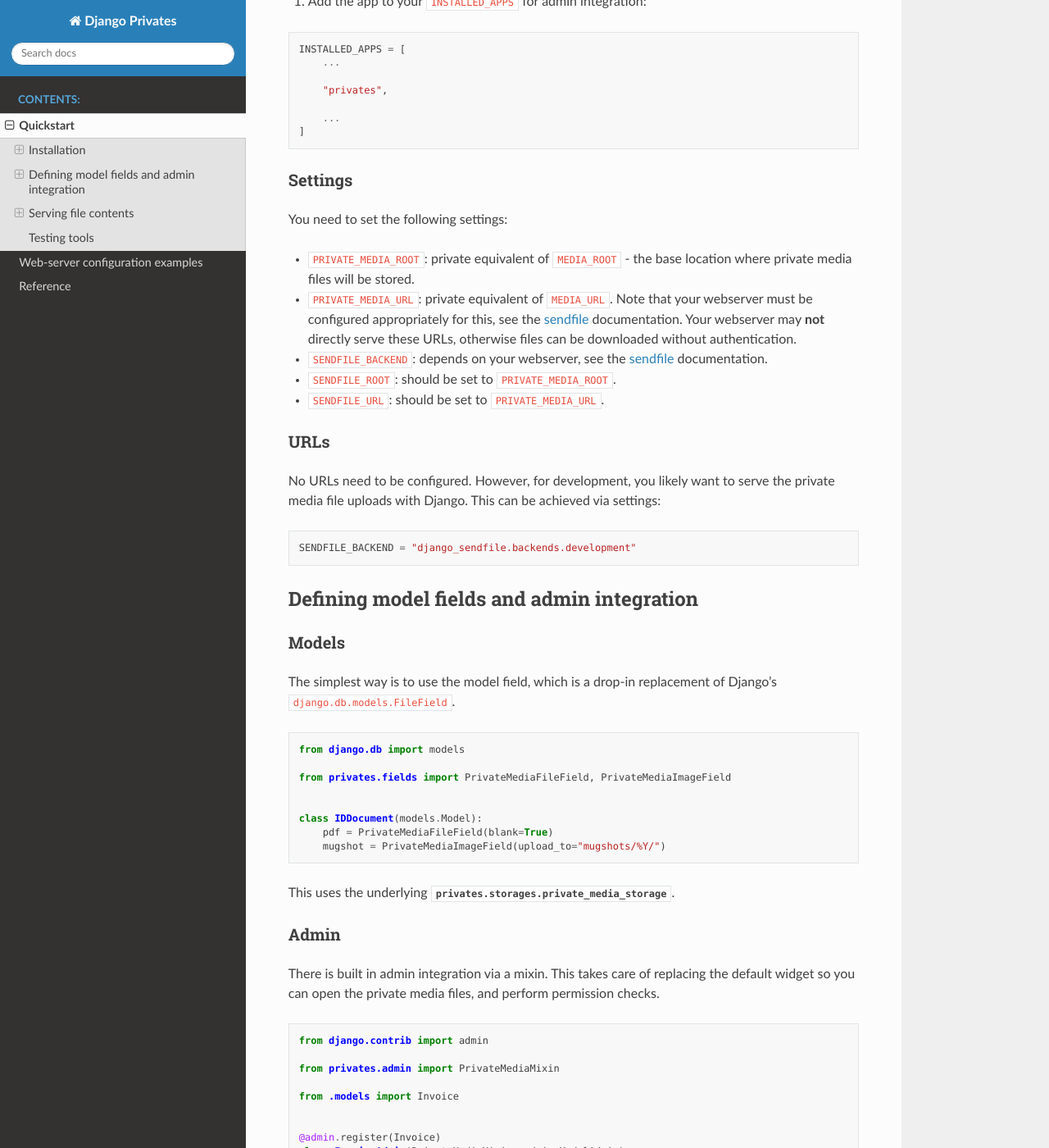
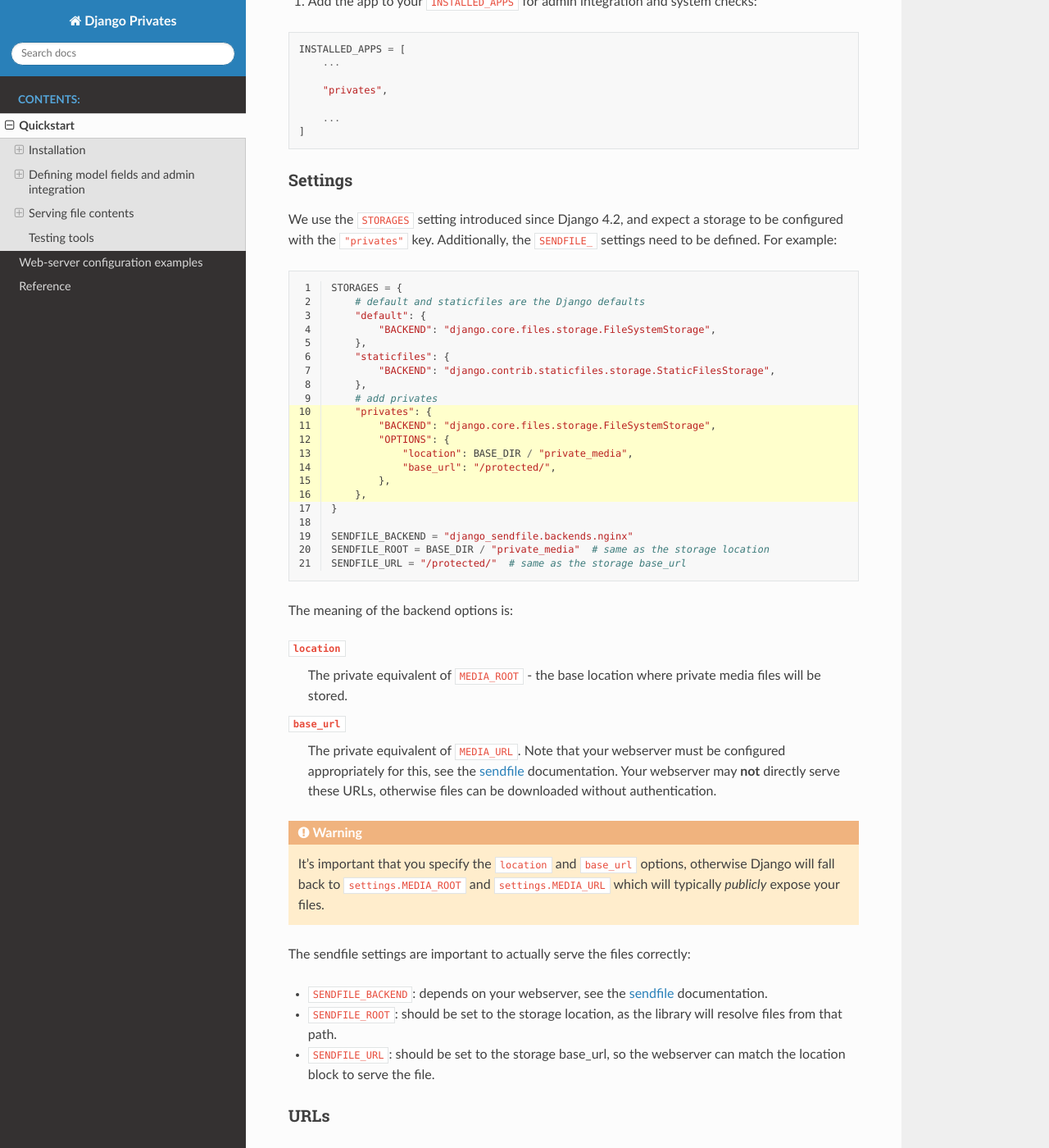
Before and after one commit to sergei-maertens/django-privates, a Sphinx documentation site: the page built from docs/quickstart.rst, in a window 1280 px wide and 1400 px high, scrolled down 341 px. Shown: the whole window at 82% size. Built offline with Sphinx 7.4.7 and the Read the Docs theme 3.1.0, drawn with Linux system fonts in a browser that asks for light colours; some of the changed text lies outside the part shown.

Commit message:
:pencil: [#18] Update installation documentation

```diff
--- a/docs/quickstart.rst
+++ b/docs/quickstart.rst
@@ -12,7 +12,7 @@
     pip install django-privates
 
 
-#. Add the app to your ``INSTALLED_APPS`` for admin integration:
+#. Add the app to your ``INSTALLED_APPS`` for admin integration and system checks:
 
 .. code-block:: python
 
@@ -27,22 +27,62 @@
 Settings
 --------
 
-You need to set the following settings:
+We use the ``STORAGES`` setting introduced since Django 4.2, and expect a storage to
+be configured with the ``"privates"`` key. Additionally, the ``SENDFILE_`` settings need
+to be defined. For example:
 
-* ``PRIVATE_MEDIA_ROOT``: private equivalent of ``MEDIA_ROOT`` - the base location
-  where private media files will be stored.
+.. code-block:: python
+    :linenos:
+    :emphasize-lines: 10-16
 
-* ``PRIVATE_MEDIA_URL``: private equivalent of ``MEDIA_URL``. Note that your webserver
-  must be configured appropriately for this, see the `sendfile`_ documentation. Your
-  webserver may **not** directly serve these URLs, otherwise files can be downloaded
-  without authentication.
+    STORAGES = {
+        # default and staticfiles are the Django defaults
+        "default": {
+            "BACKEND": "django.core.files.storage.FileSystemStorage",
+        },
+        "staticfiles": {
+            "BACKEND": "django.contrib.staticfiles.storage.StaticFilesStorage",
+        },
+        # add privates
+        "privates": {
+            "BACKEND": "django.core.files.storage.FileSystemStorage",
+            "OPTIONS": {
+                "location": BASE_DIR / "private_media",
+                "base_url": "/protected/",
+            },
+        },
+    }
 
-* ``SENDFILE_BACKEND``: depends on your webserver, see the `sendfile`_
-  documentation.
+    SENDFILE_BACKEND = "django_sendfile.backends.nginx"
+    SENDFILE_ROOT = BASE_DIR / "private_media"  # same as the storage location
+    SENDFILE_URL = "/protected/"  # same as the storage base_url
 
-* ``SENDFILE_ROOT``: should be set to ``PRIVATE_MEDIA_ROOT``.
+The meaning of the backend options is:
 
-* ``SENDFILE_URL``: should be set to ``PRIVATE_MEDIA_URL``.
+``location``
+    The private equivalent of ``MEDIA_ROOT`` - the base location where private media
+    files will be stored.
+
+``base_url``
+    The private equivalent of ``MEDIA_URL``. Note that your webserver must be configured
+    appropriately for this, see the `sendfile`_ documentation. Your webserver may
+    **not** directly serve these URLs, otherwise files can be downloaded without
+    authentication.
+
+.. warning::
+    It's important that you specify the ``location`` and ``base_url`` options, otherwise
+    Django will fall back to ``settings.MEDIA_ROOT`` and ``settings.MEDIA_URL`` which will
+    typically *publicly* expose your files.
+
+The sendfile settings are important to actually serve the files correctly:
+
+* ``SENDFILE_BACKEND``: depends on your webserver, see the `sendfile`_ documentation.
+
+* ``SENDFILE_ROOT``: should be set to the storage location, as the library will resolve
+  files from that path.
+
+* ``SENDFILE_URL``: should be set to the storage base_url, so the webserver can match
+  the location block to serve the file.
 
 URLs
 ----
```
